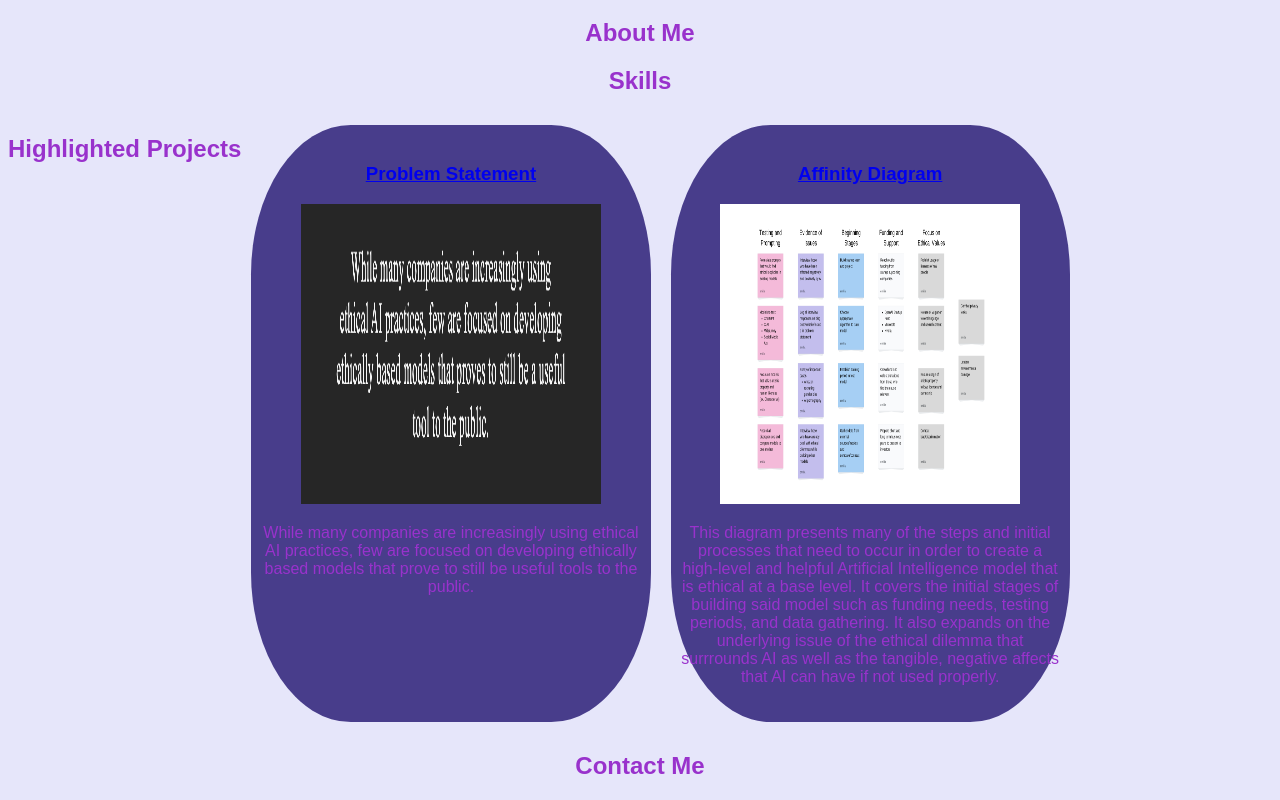
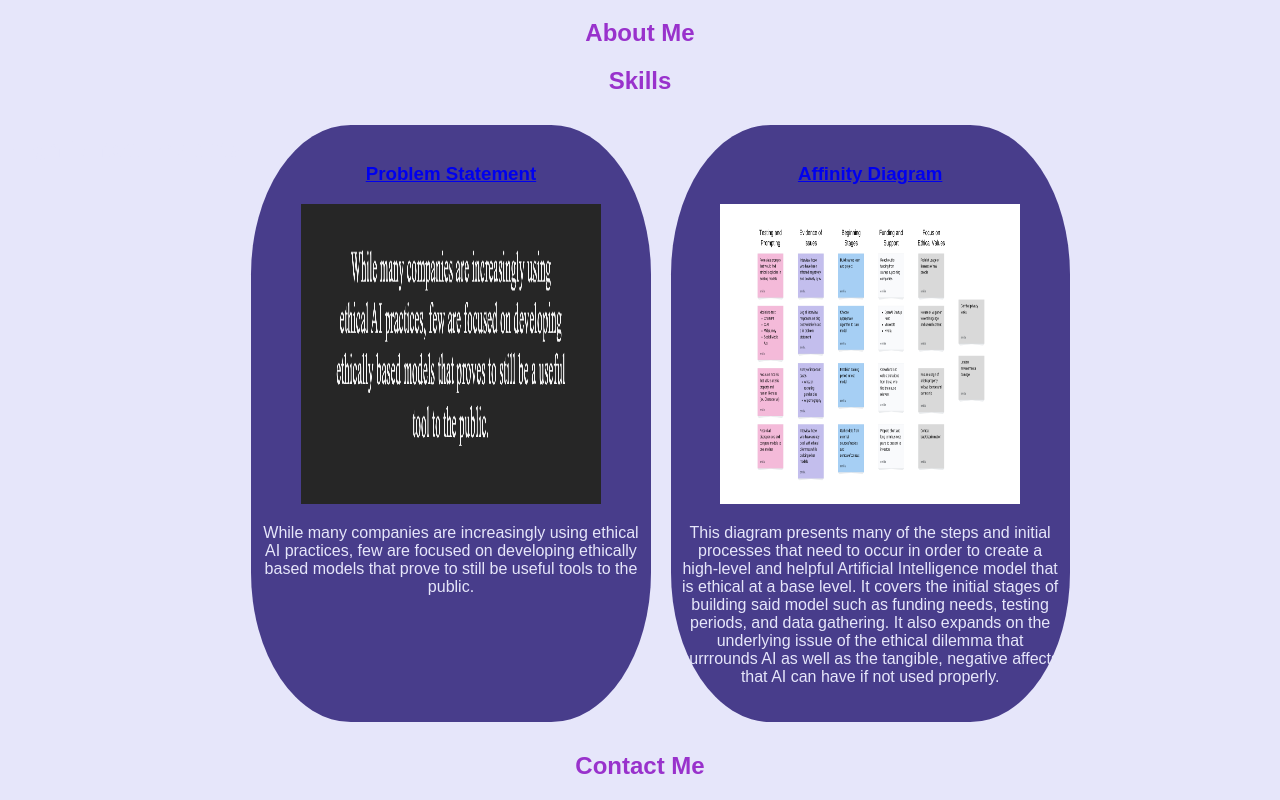
Before and after one commit to emiliaelizmar/emiliaelizmar.github.io, a plain HTML site: page index.html in a window 1280 px wide. Shown: the part 61-861 px from the top of the page. Drawn offline with Linux system fonts and the light colour scheme.

Commit message:
color again

```diff
--- a/styles.css
+++ b/styles.css
@@ -9,12 +9,6 @@ body {
 h1 {
 
 color: darkslateblue;
-
-text-align: center;
-
-}
-
-h2{
 
 text-align: center;
 
@@ -37,7 +31,7 @@ color: darkorchid;
 .projects {
 
 text-align: center;
-color: darkorchid;
+color: lavender;
 display: flex;
 flex-wrap: wrap;
 
```
